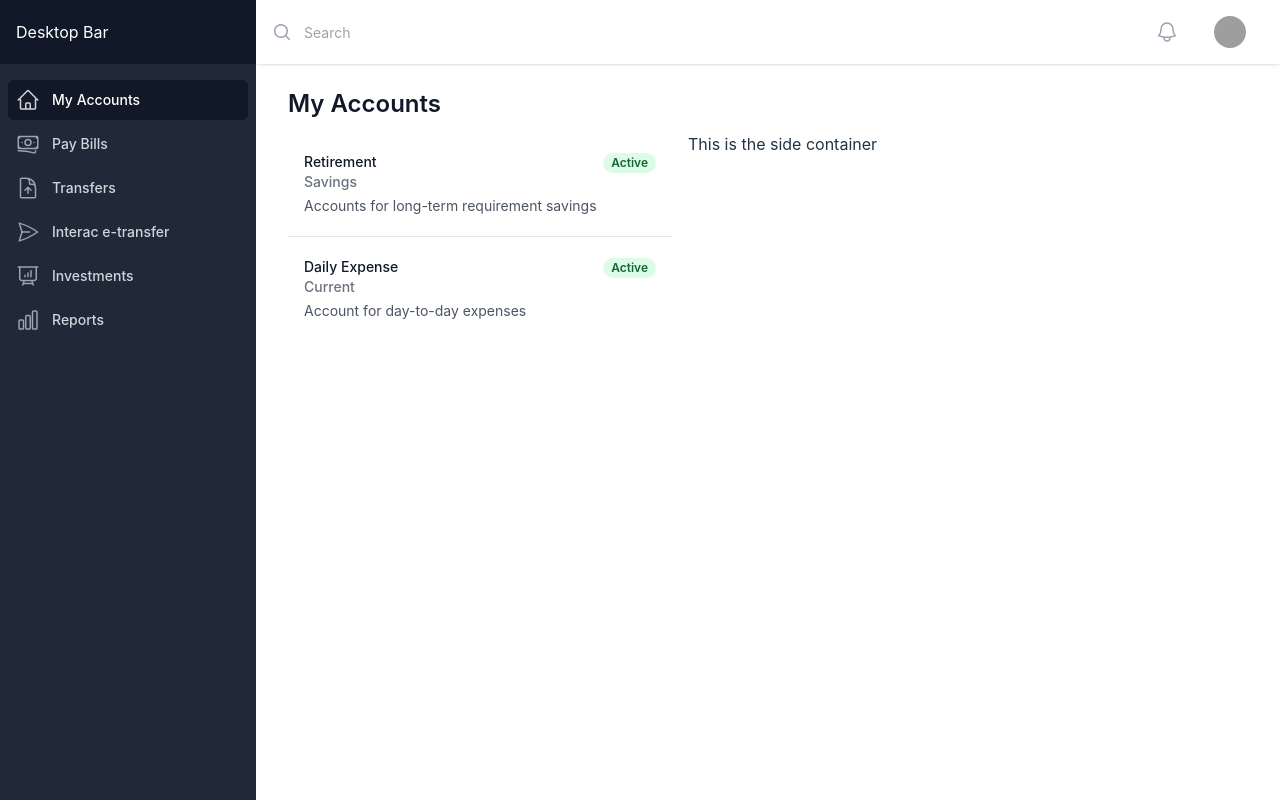
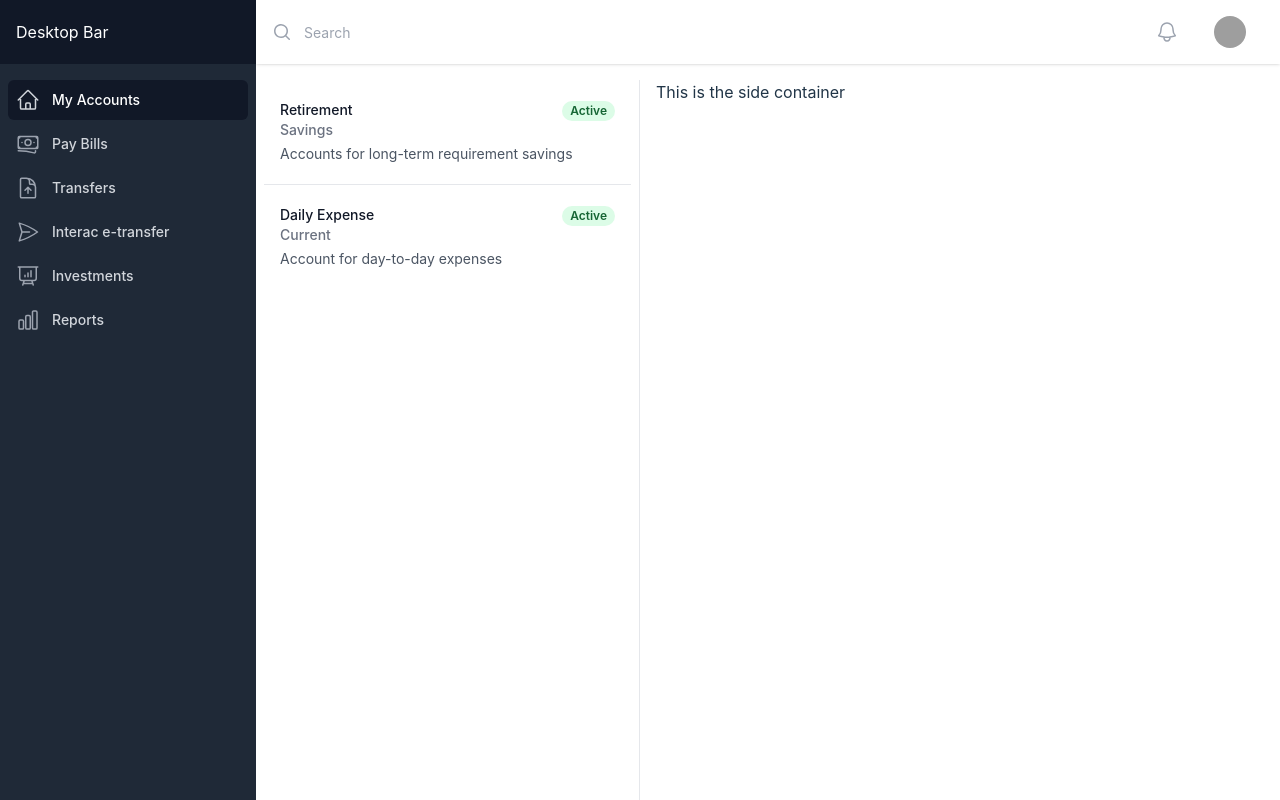
Before and after one commit to letsandeepio/banking-app, a React (Vite) app: page / in a window 1280 px wide. Built offline with nearby package versions, Linux system fonts and the light colour scheme; grey boxes are pictures that could not be loaded.

Commit message:
add scroll to the AccountsList

```diff
--- a/index.html
+++ b/index.html
@@ -1,13 +1,13 @@
 <!DOCTYPE html>
-<html lang="en" class="h-full w-full min-h-screen">
+<html lang="en">
   <head>
     <meta charset="UTF-8" />
     <link rel="icon" type="image/svg+xml" href="/vite.svg" />
     <meta name="viewport" content="width=device-width, initial-scale=1.0" />
     <title>Vite + React + TS</title>
   </head>
-  <body class="h-full w-full min-h-screen">
-    <div id="root" class="h-full w-full flex flex-col min-h-screen"></div>
+  <body class="w-full min-w-screen min-h-screen overflow-hidden h-screen">
+    <div id="root" class="w-full"></div>
     <script type="module" src="/src/main.tsx"></script>
   </body>
 </html>
--- a/src/components/AccountsList.tsx
+++ b/src/components/AccountsList.tsx
@@ -21,12 +21,12 @@ const AccountsList = () => {
   return (
     <ul
       role='list'
-      className='divide-y divide-gray-200 min-w-[384px] max-w-sm overflow-scroll flex flex-col h-full'
+      className='divide-y divide-gray-200 min-w-[384px] max-w-sm flex-1 overflow-y-auto min-h-0 border-r border-gray-200 px-2'
     >
       {accounts.map((account) => (
         <li
           key={account.id}
-          className='relative bg-white py-5 px-4 focus-within:ring-2 focus-within:ring-inset focus-within:ring-indigo-600 hover:bg-gray-50'
+          className='relative bg-white py-5 px-4 focus-within:ring-2 focus-within:ring-inset focus-within:ring-indigo-600 hover:bg-gray-50 '
         >
           <div className='flex justify-between space-x-3'>
             <div className='min-w-0 flex-1'>
--- a/src/components/MainContainer.tsx
+++ b/src/components/MainContainer.tsx
@@ -3,16 +3,11 @@ import AccountsList from './AccountsList';
 
 const MainContainer = () => {
   return (
-    <main className='flex-1 max-h-full overflow-auto'>
-      <div className='py-6'>
-        <div className='max-w-7xl px-4 sm:px-6 lg:px-8'>
-          <h1 className='text-2xl font-semibold text-gray-900 mb-3'>My Accounts</h1>
-        </div>
-        <div className='max-w-7xl px-4 sm:px-6 lg:px-8 flex gap-4'>
-          <AccountsList/>
-          <div>
-            This is the side container
-          </div>
+    <main className='flex-1 min-h-0 flex flex-col'>
+      <div className='max-w-7xl flex gap-4 flex-1 min-h-0 mt-4'>
+        <AccountsList />
+        <div className=''>
+          This is the side container
         </div>
       </div>
     </main>
```
Also changed, not shown: src/components/AddNewAccount.tsx (added).
